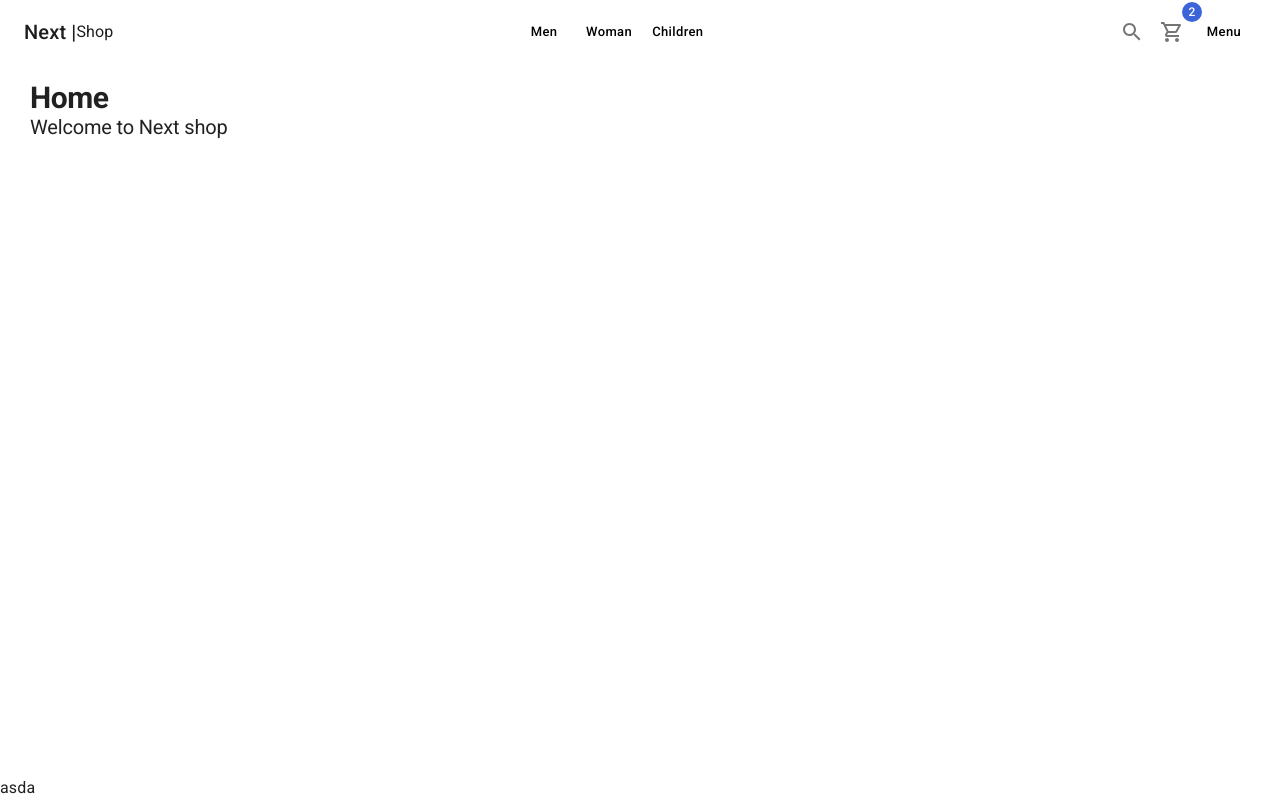
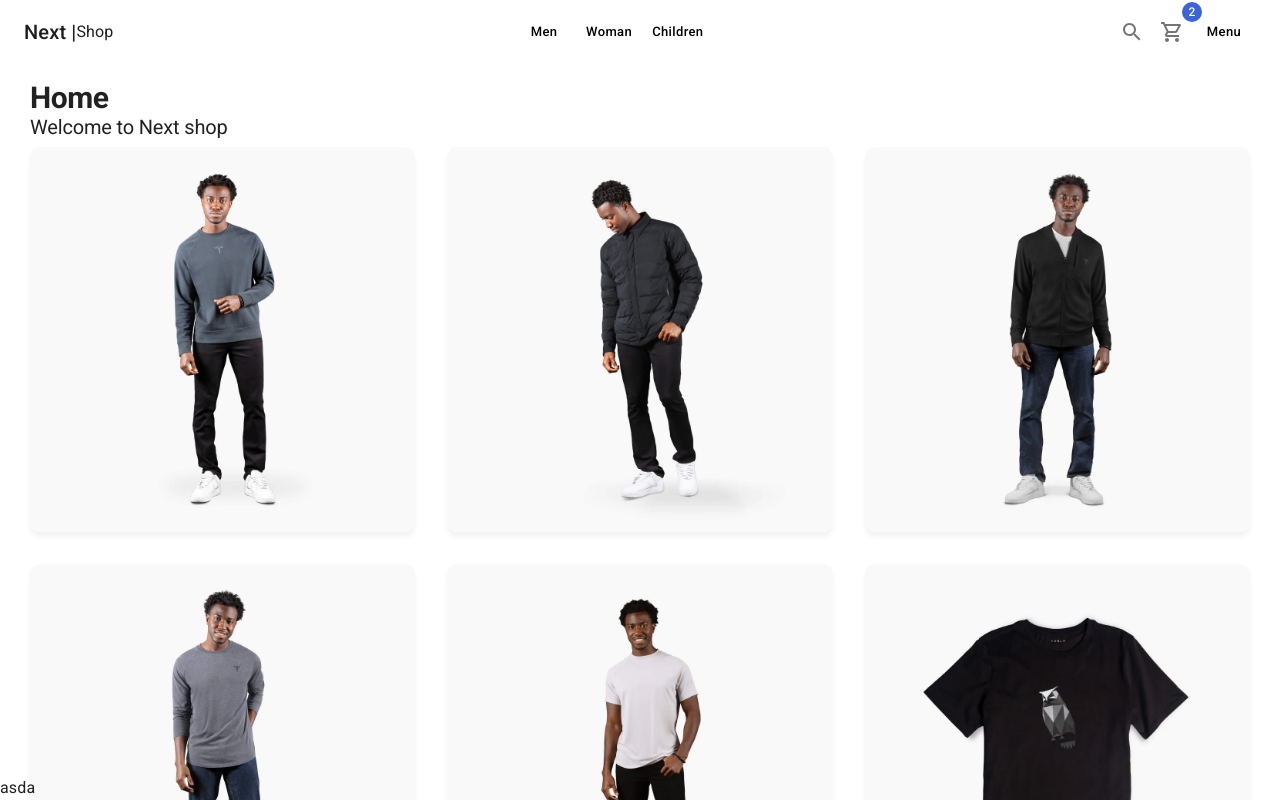
Before and after one commit to favioamarillapy/react-next-shop, a Next.js app: page / in a window 1280 px wide. Shown: the top 800 px of the page. Built offline with nearby package versions, Linux system fonts and the light colour scheme.

Commit message:
Added products card in home

```diff
--- /dev/null
+++ b/components/product/index.js
@@ -0,0 +1,20 @@
+import { Card, CardActionArea, CardMedia, Grid } from '@mui/material'
+import React from 'react'
+
+export const Product = ({ title, slug, images }) => {
+  return (
+    <Grid item xs={6} sm={4} key={slug}>
+      <Card>
+        <CardActionArea>
+          <CardMedia
+            component='img'
+            image={'products/' + images[0]}
+            alt={title}
+          >
+
+          </CardMedia>
+        </CardActionArea>
+      </Card>
+    </Grid>
+  )
+}
--- a/pages/index.js
+++ b/pages/index.js
@@ -1,11 +1,14 @@
 import { Typography } from '@mui/material';
 import { ShopLayout } from '../components/layouts';
+import { Products } from './products';
 
 export default function Home() {
   return (
     <ShopLayout title={' Next shop - Home'}>
       <Typography variant='h1' component='h1'> Home </Typography>
       <Typography variant='h2' component='h2' sx={{ mb: 1 }}> Welcome to Next shop </Typography>
+
+      <Products />
     </ShopLayout>
   )
 }
--- /dev/null
+++ b/pages/products/index.js
@@ -0,0 +1,17 @@
+import { Card, CardActionArea, CardMedia, Grid } from '@mui/material'
+import React from 'react'
+import { Product } from '../../components/product'
+import { initialData } from '../../database/products'
+
+
+export const Products = () => {
+  return (
+    <Grid container spacing={4}>
+      {
+        initialData.products.map(product => (
+          <Product key={product.slug} {...product} />
+        ))
+      }
+    </Grid>
+  )
+}
```
Also changed, not shown: database/products.js (renamed from database/products.ts).
